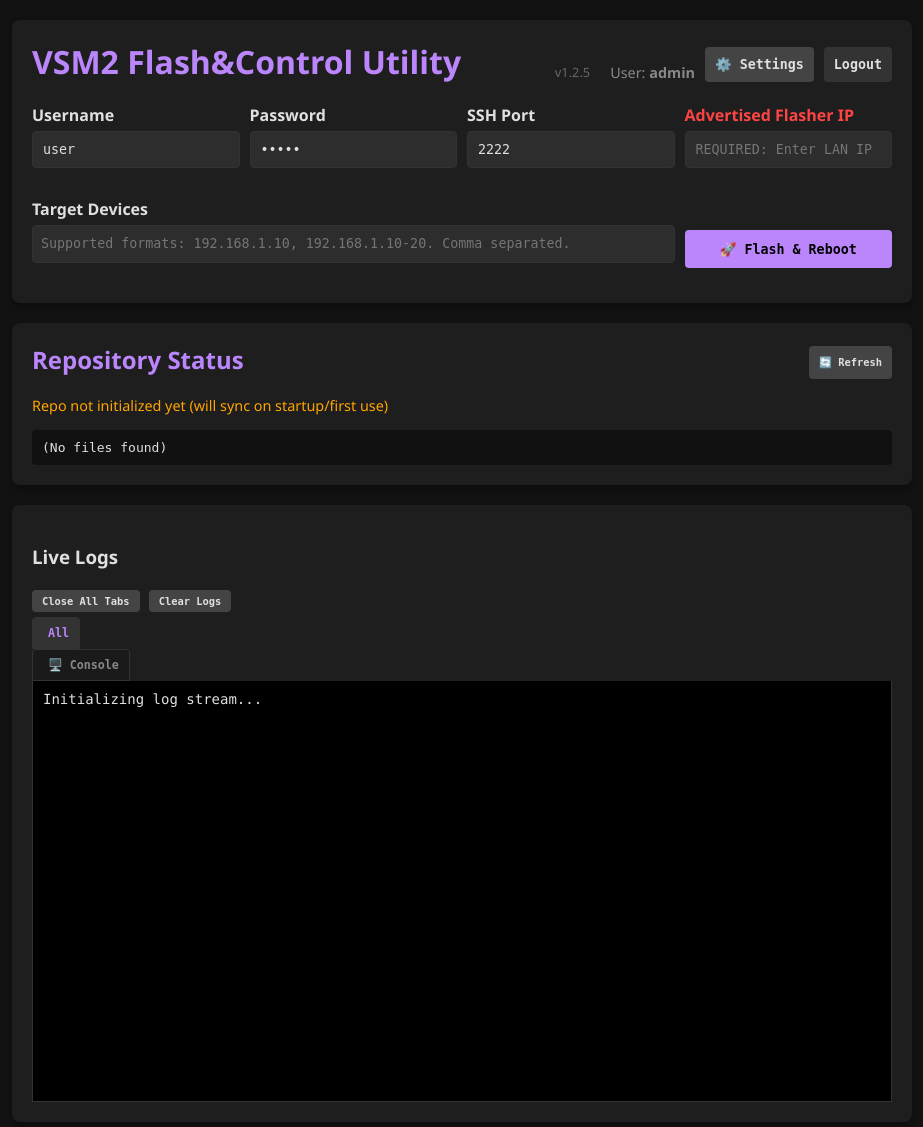
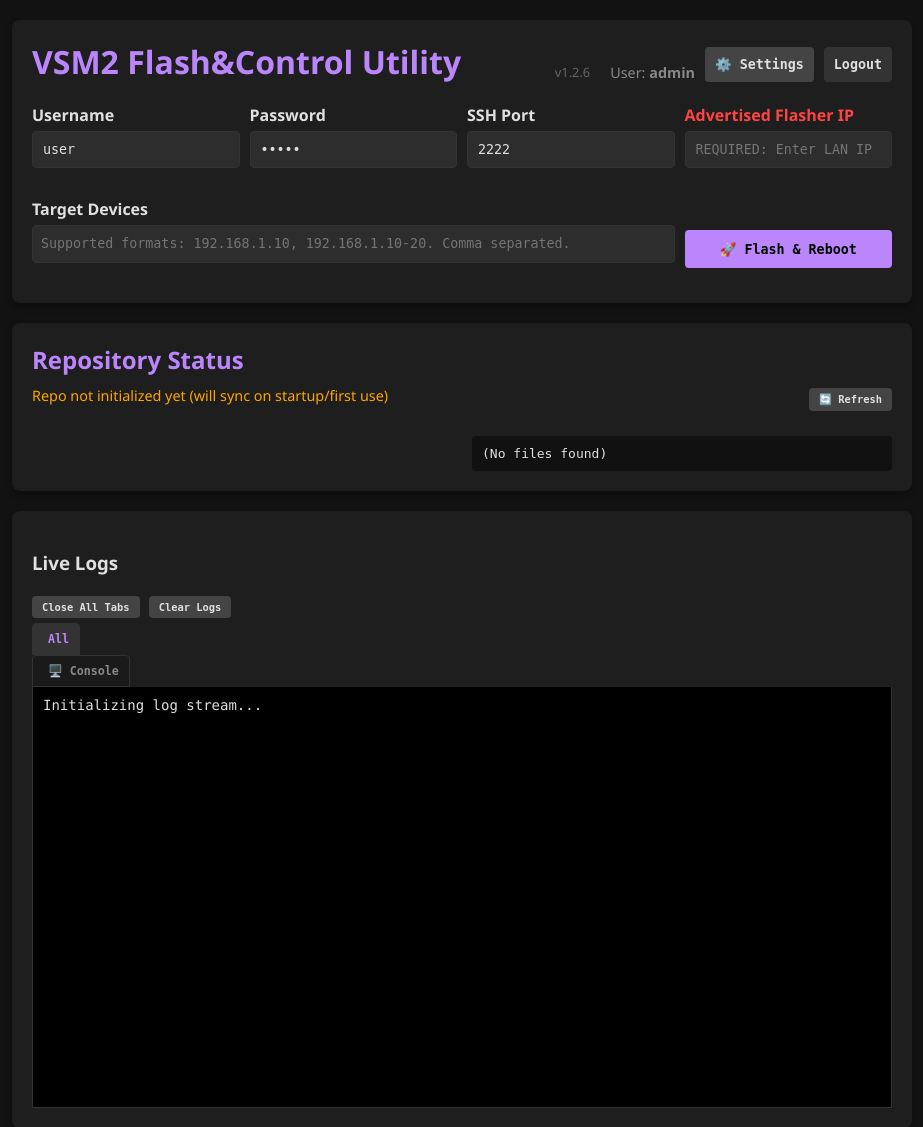
Before and after one commit to masseselsev/controlboard, a Flask app: page / in a window 1280 px wide. Shown: the top 1127 px of the page, without its empty margins (178-1101 px from the left). Before the commit the page ends 1102 px from the top, so only its background shows below. Run offline with Flask 3, Linux system fonts and the light colour scheme; the visitor is signed in with stand-in values (Sample User, id 1); data that the repository does not hold is empty.

Commit message:
feat: split repo status into two columns (app v1.2.6)

```diff
--- a/mass_flasher/app.py
+++ b/mass_flasher/app.py
@@ -648,7 +648,7 @@ def logout():
     return redirect(url_for('login'))
 
 # --- CONFIG & VERSION ---
-APP_VERSION = "1.2.5"
+APP_VERSION = "1.2.6"
 
 def get_available_ips():
     """Returns a list of all IPv4 addresses on the host."""
--- a/mass_flasher/templates/index.html
+++ b/mass_flasher/templates/index.html
@@ -361,17 +361,24 @@
 
         <!-- Repository Status Card -->
         <div class="card">
-            <div style="display:flex; justify-content:space-between; align-items:center;">
-                <h2>{{ t.repo_status_title }}</h2>
-                <button class="secondary" onclick="loadRepoStatus()" style="width:auto; font-size: 0.8em;">🔄
-                    {{ t.refresh_btn }}</button>
-            </div>
-            <div id="repo-info" style="font-size: 0.9em; color: #ccc; margin-bottom: 15px;">
-                {{ t.loading_text }}
-            </div>
-            <div
-                style="max-height: 200px; overflow-y: auto; background: #111; padding: 10px; border-radius: 4px; font-family: monospace;">
-                <ul id="file-list" style="list-style: none; padding-left: 0; margin: 0;"></ul>
+            <h2 style="margin-bottom: 10px;">{{ t.repo_status_title }}</h2>
+            <div style="display: flex; flex-wrap: wrap; gap: 20px; align-items: start;">
+                <!-- Left: Status Info -->
+                <div id="repo-info" style="flex: 1; min-width: 300px; font-size: 0.9em; color: #ccc;">
+                    {{ t.loading_text }}
+                </div>
+
+                <!-- Right: Files and Toolbar -->
+                <div style="flex: 1; min-width: 300px; display: flex; flex-direction: column; gap: 10px;">
+                    <div style="text-align: right;">
+                        <button class="secondary" onclick="loadRepoStatus()"
+                            style="width:auto; font-size: 0.8em; padding: 5px 10px;">🔄 {{ t.refresh_btn }}</button>
+                    </div>
+                    <div
+                        style="max-height: 140px; overflow-y: auto; background: #111; padding: 10px; border-radius: 4px; font-family: monospace;">
+                        <ul id="file-list" style="list-style: none; padding-left: 0; margin: 0;"></ul>
+                    </div>
+                </div>
             </div>
         </div>
 
```
